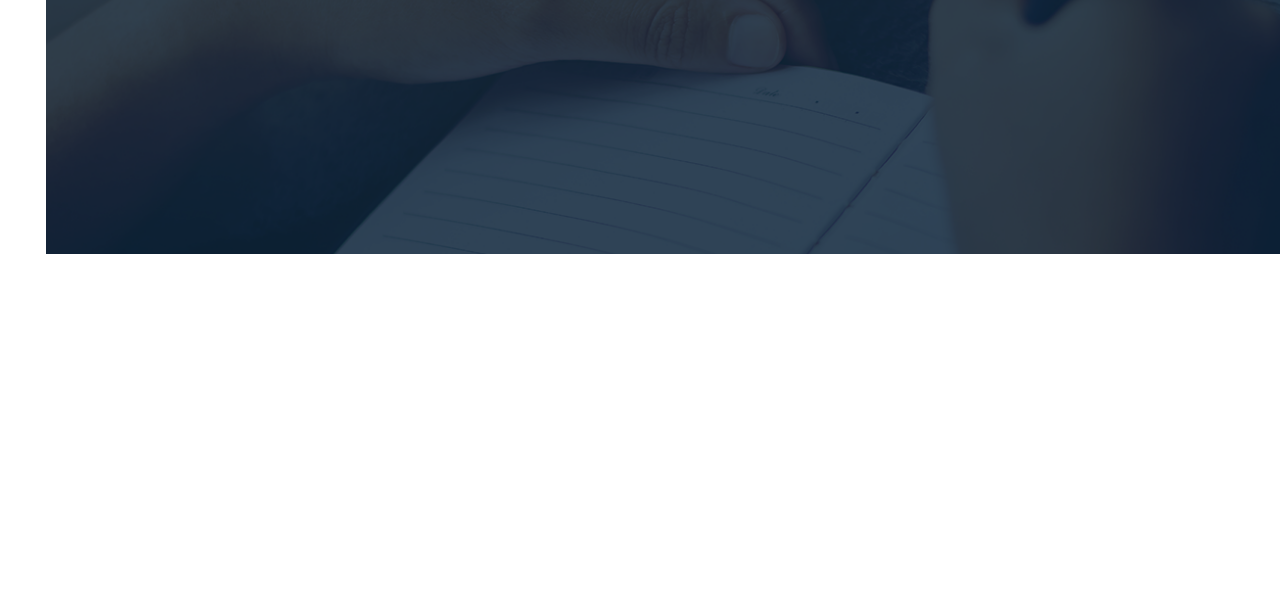
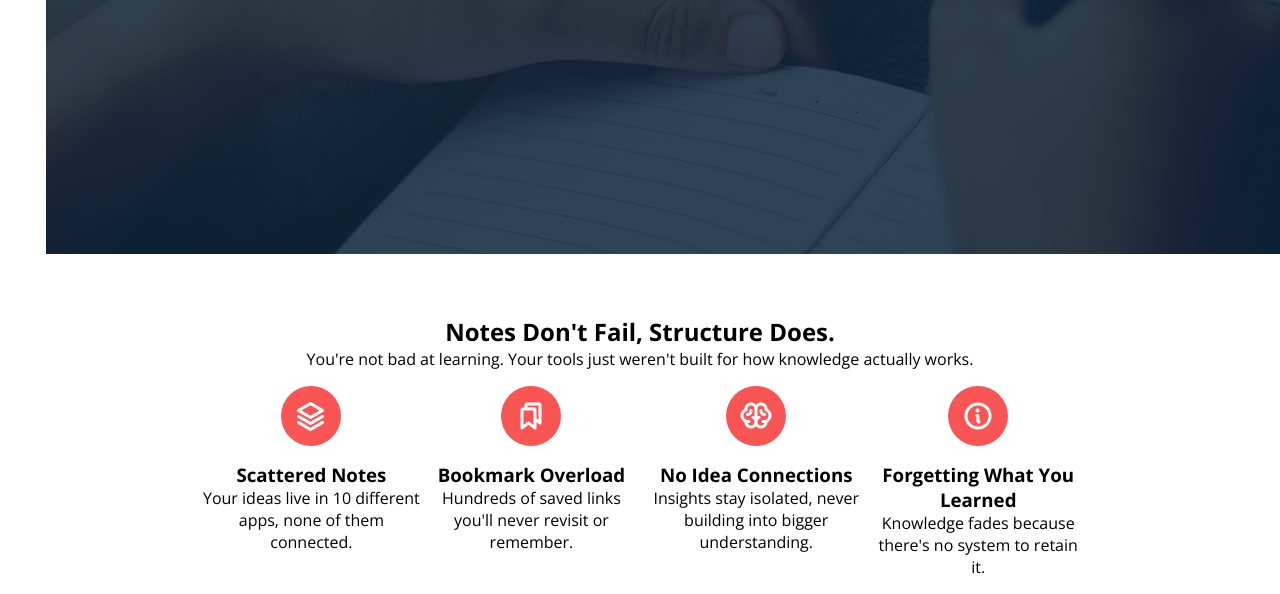
Before and after one commit to Tanvir1498/A-01, a plain HTML site: page index.html in a window 1280 px wide. Shown: the part 557-1151 px from the top of the page. Before the commit the page ends 856 px from the top, so only its background shows below. Drawn offline with nearby package versions, Linux system fonts and the light colour scheme.

Commit message:
card-box

```diff
--- a/index.html
+++ b/index.html
@@ -47,5 +47,43 @@
     </div>
 
     </section>
+    <section id="about">
+      <div class="about-container">
+        <div class="section-heading">
+          <h1>Notes Don't Fail, Structure Does.</h1>
+          <p>You're not bad at learning. Your tools just weren't built for how knowledge actually works.</p>
+        </div>
+        <div class="about-info">
+          <div class="info-card">
+            <div class="info-card-img-box">
+              <img src="./assets/Vector.png">
+            </div>
+            <h3>Scattered Notes</h3>
+            <p>Your ideas live in 10 different apps, none of them connected.</p>
+          </div>
+          <div class="info-card">
+            <div class="info-card-img-box">
+              <img src="./assets/Bookmarks.png">
+            </div>
+            <h3>Bookmark Overload</h3>
+            <p>Hundreds of saved links you'll never revisit or remember.</p>
+          </div>
+          <div class="info-card">
+            <div class="info-card-img-box">
+              <img src="./assets/Brain.png">
+            </div>
+            <h3>No Idea Connections</h3>
+            <p>Insights stay isolated, never building into bigger understanding.</p>
+          </div>
+          <div class="info-card">
+            <div class="info-card-img-box">
+              <img src="./assets/Info.png">
+            </div>
+            <h3>Forgetting What You Learned</h3>
+            <p>Knowledge fades because there's no system to retain it.</p>
+          </div>
+        </div>
+      </div>
+    </section>
 </body>
 </html>
--- a/style.css
+++ b/style.css
@@ -18,6 +18,7 @@
   cursor: pointer;
 
 }
+
 .body{
   background: #f8f9fb;
   color: #222;
@@ -118,3 +119,50 @@ color: rgba(255, 255, 255, 1);
   font-weight: 400;
   line-height: 32px;
 }
+#about{
+  padding-left: 120px;
+  padding-right: 120px;
+  padding-bottom: 16px;
+}
+
+#about .about-container{
+  width: 85%;
+  max-width: 1360px;
+  margin: 0 auto;
+  text-align: center;
+  color: var(--#001931, var(--Color, rgba(0, 25, 49, 1)));
+
+font-style: Bold;
+line-height: auto;
+letter-spacing: 0%;
+text-align: center;
+
+}
+
+#about .section-heading{
+  padding: 16px 44px;
+  justify-content: space-between;
+}
+
+#about .about-container .about-info{
+  display: flex;
+  justify-content: space-around;
+
+}
+
+#about .info-card-img-box{
+      background-color: #F95555;
+    width: 60px;
+    height: 60px;
+    display: flex;
+    align-items: center;
+    justify-content: center;
+    border-radius: 50px;
+    margin: 0px auto 16px;
+
+}
+*{
+  margin: 0;
+    padding: 0;
+    box-sizing: border-box;
+}
```
